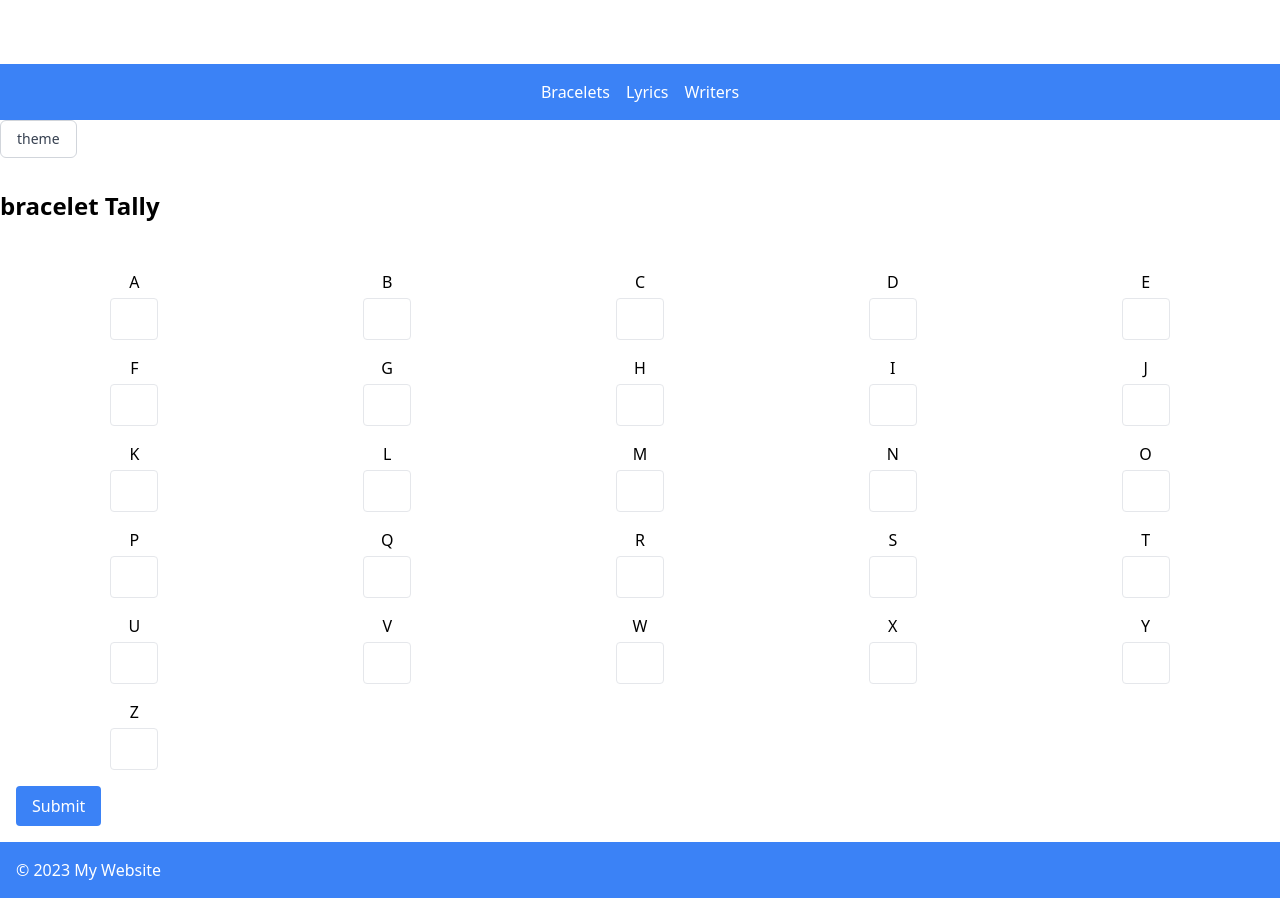
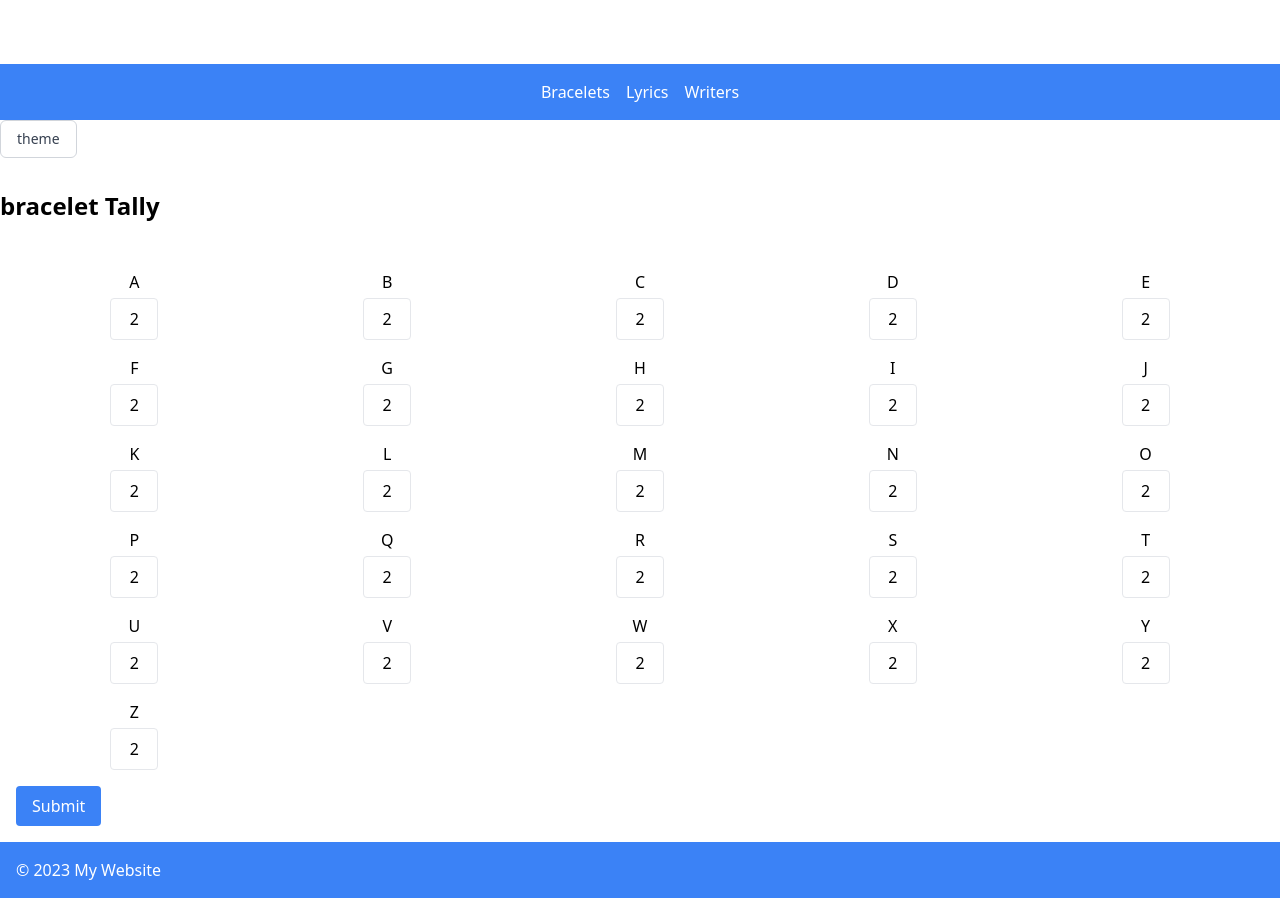
Before and after one commit to witcheswhocode/golden-tattoo, a React (Create React App) app: page /bracelets in a window 1280 px wide. Built offline with nearby package versions, Linux system fonts and the light colour scheme.

Commit message:
Successfully remove items from the list on selection

```diff
--- a/src/components/AlphabetInputs.tsx
+++ b/src/components/AlphabetInputs.tsx
@@ -59,6 +59,35 @@ const AlphabetInputs: React.FC<AlphabetInputProps> = ({
       r: 10,
       s: 2,
     });*/
+
+    setInputValues({
+      a: 2,
+      b: 2,
+      c: 2,
+      d: 2,
+      e: 2,
+      f: 2,
+      g: 2,
+      h: 2,
+      i: 2,
+      j: 2,
+      k: 2,
+      l: 2,
+      m: 2,
+      n: 2,
+      o: 2,
+      p: 2,
+      q: 2,
+      r: 2,
+      s: 2,
+      t: 2,
+      u: 2,
+      v: 2,
+      w: 2,
+      x: 2,
+      y: 2,
+      z: 2,
+    });
   }, []);
 
   return (
--- a/src/components/BraceletIdeas.tsx
+++ b/src/components/BraceletIdeas.tsx
@@ -14,7 +14,7 @@ const BraceletIdeas: React.FC<BraceletIdeasProps> = ({
   letters,
 }) => {
   const [braceletQuantities, setBraceletQuantities] = useState<{
-    [key: string]: { value: number; active: Boolean };
+    [key: string]: { value: number; active: boolean };
   }>(
     bracelets.reduce((acc: any, bracelet) => {
       acc[bracelet] = { value: 0, active: true };
@@ -57,6 +57,10 @@ const BraceletIdeas: React.FC<BraceletIdeasProps> = ({
   };
 
   const handleDecrement = (id: string) => {
+    if (braceletQuantities[id].value === 0) {
+      return;
+    }
+
     setBraceletQuantities((prevQuantities) => ({
       ...prevQuantities,
       [id]: { value: prevQuantities[id].value - 1, active: true }, // Assuming you want to decrement the value
@@ -65,7 +69,7 @@ const BraceletIdeas: React.FC<BraceletIdeasProps> = ({
     setBraceletSelection((prevSelection) => {
       const updatedSelection = {
         ...(prevSelection || {}),
-        [id]: (prevSelection && prevSelection[id] ? prevSelection[id] - 1 : 0)
+        [id]: prevSelection && prevSelection[id] ? prevSelection[id] - 1 : 0,
       };
 
       // Remove entry if value is 0
@@ -93,7 +97,6 @@ const BraceletIdeas: React.FC<BraceletIdeasProps> = ({
     }));
   };
 
-
   useEffect(() => {
     setBraceletQuantities((prevBraceletQuantities) => {
       let prev = { ...prevBraceletQuantities };
@@ -101,13 +104,13 @@ const BraceletIdeas: React.FC<BraceletIdeasProps> = ({
         Object.keys(availableLetters).forEach((letter) => {
           const num = (key.match(letter) || []).length;
           const countLetters = availableLetters[letter];
-          prev[key].active = (countLetters === 0 && num !== 0) ? false : num <= countLetters;
-          if (!prev[key].active) {
-            console.log(false, key, letter, num, countLetters);
+          if (num !== 0 && countLetters === 0) {
+            prev[key].active = false;
+          } else if (num > countLetters) {
+            prev[key].active = false;
           }
         });
       });
-      console.log(prev)
       return prev;
     });
   }, [availableLetters]);
@@ -133,8 +136,11 @@ const BraceletIdeas: React.FC<BraceletIdeasProps> = ({
             <div className="flex items-center">
               <button
                 onClick={() => handleDecrement(id)}
+                disabled={braceletQuantities[id].value === 0}
                 className={`bg-red-500 text-white p-2 rounded-l ${
-                  braceletQuantities[id].value !== 0 ? "" : "opacity-25 cursor-not-allowed"
+                  braceletQuantities[id].value >= 0
+                    ? ""
+                    : "opacity-25 cursor-not-allowed"
                 }`}
               >
                 -
@@ -142,8 +148,11 @@ const BraceletIdeas: React.FC<BraceletIdeasProps> = ({
               <span className="px-4">{braceletSelection[id]}</span>
               <button
                 onClick={() => handleIncrement(id)}
+                disabled={!braceletQuantities[id].active}
                 className={`bg-green-500 text-white p-2 rounded-r ${
-                  braceletQuantities[id].active ? "" : "opacity-25 cursor-not-allowed"
+                  braceletQuantities[id].active
+                    ? ""
+                    : "opacity-25 cursor-not-allowed"
                 }`}
               >
                 +
@@ -166,8 +175,12 @@ const BraceletIdeas: React.FC<BraceletIdeasProps> = ({
           <div className="flex items-center">
             <button
               onClick={() => handleDecrement(bracelet)}
+              disabled={braceletQuantities[bracelet].value === 0}
               className={`bg-red-500 text-white p-2 rounded-l ${
-                braceletQuantities[bracelet].active && braceletQuantities[bracelet].value !== 0 ? "" : "cursor-not-allowed"
+                braceletQuantities[bracelet].active &&
+                braceletQuantities[bracelet].value !== 0
+                  ? ""
+                  : "cursor-not-allowed"
               }`}
             >
               -
@@ -175,6 +188,7 @@ const BraceletIdeas: React.FC<BraceletIdeasProps> = ({
             <span className="px-4">{braceletQuantities[bracelet].value}</span>
             <button
               onClick={() => handleIncrement(bracelet)}
+              disabled={!braceletQuantities[bracelet].active}
               className={`bg-green-500 text-white p-2 rounded-r ${
                 braceletQuantities[bracelet].active ? "" : "cursor-not-allowed"
               }`}
```
